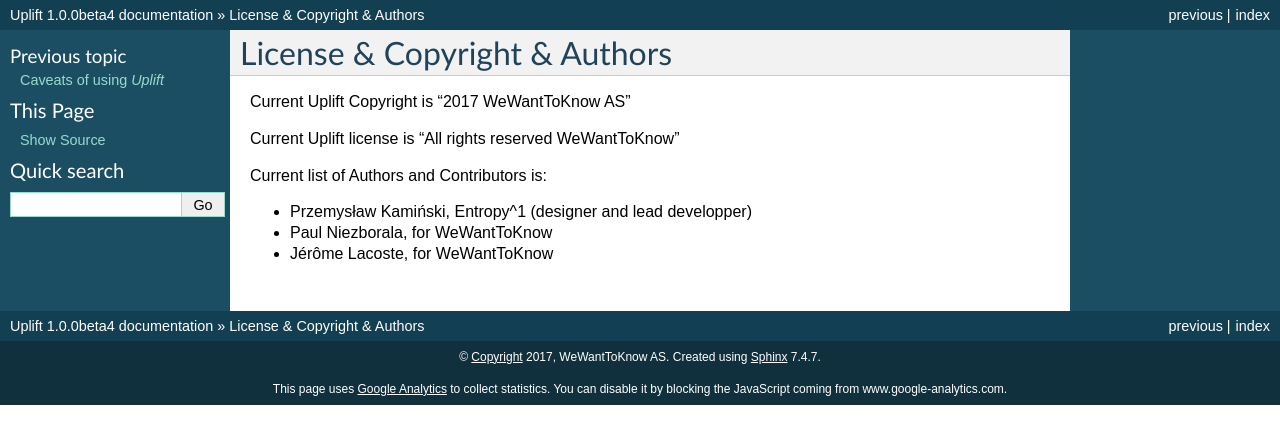
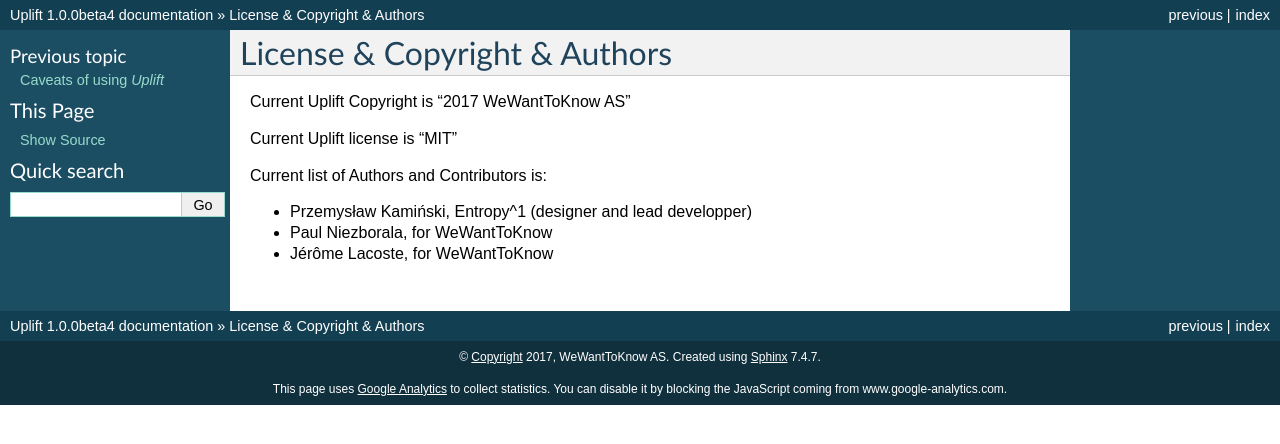
Before and after one commit to DragonBox/uplift-documentation, a Sphinx documentation site: the page built from source/copyright.rst, in a window 1280 px wide. Shown: the top 444 px of the page. Built offline with Sphinx 7.4.7, drawn with Linux system fonts in a browser that asks for light colours.

Commit message:
Fix license in DOC

```diff
--- a/source/copyright.rst
+++ b/source/copyright.rst
@@ -3,7 +3,7 @@
 
 Current Uplift Copyright is "2017 WeWantToKnow AS"
 
-Current Uplift license is "All rights reserved WeWantToKnow"
+Current Uplift license is "MIT"
 
 Current list of Authors and Contributors is:
 
```
